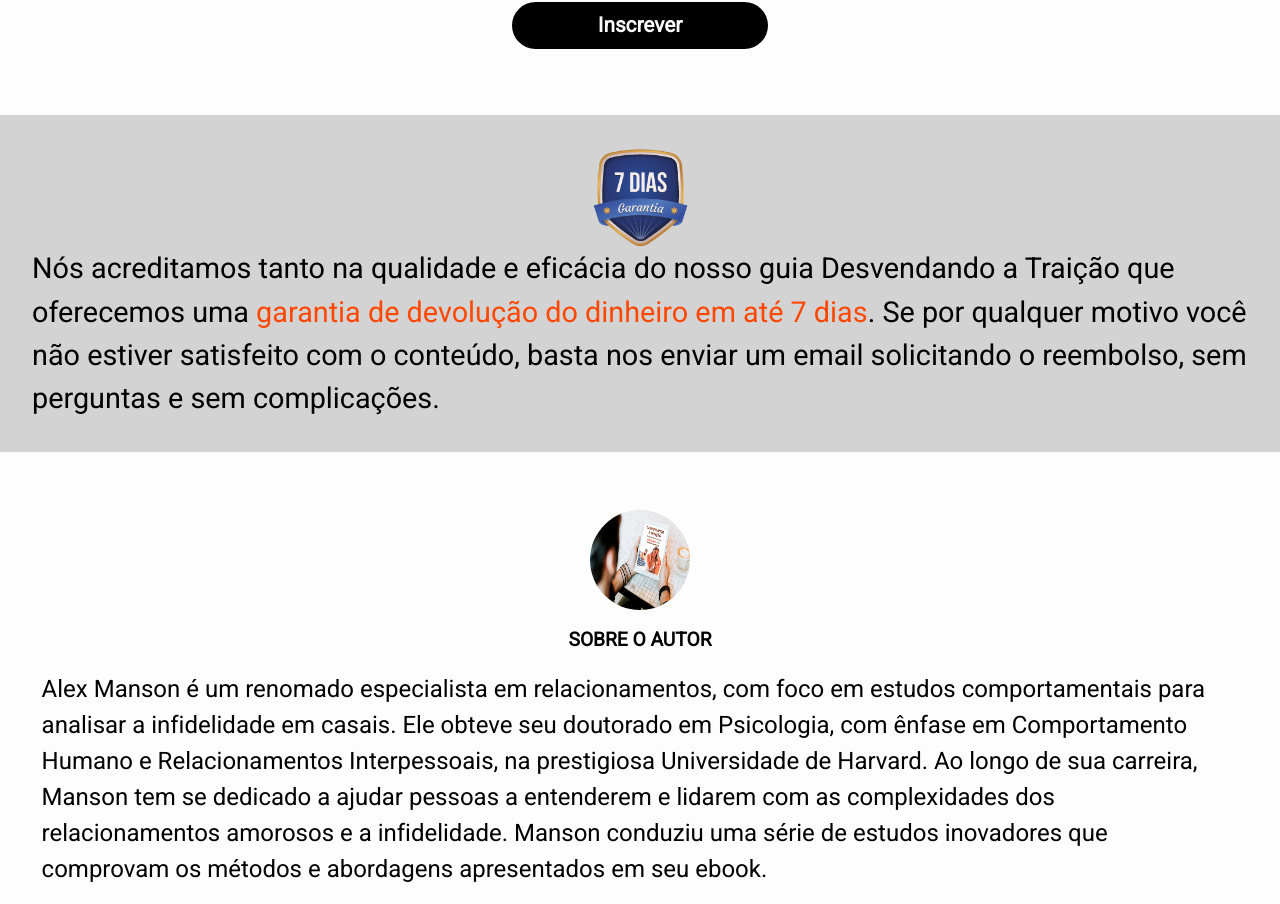
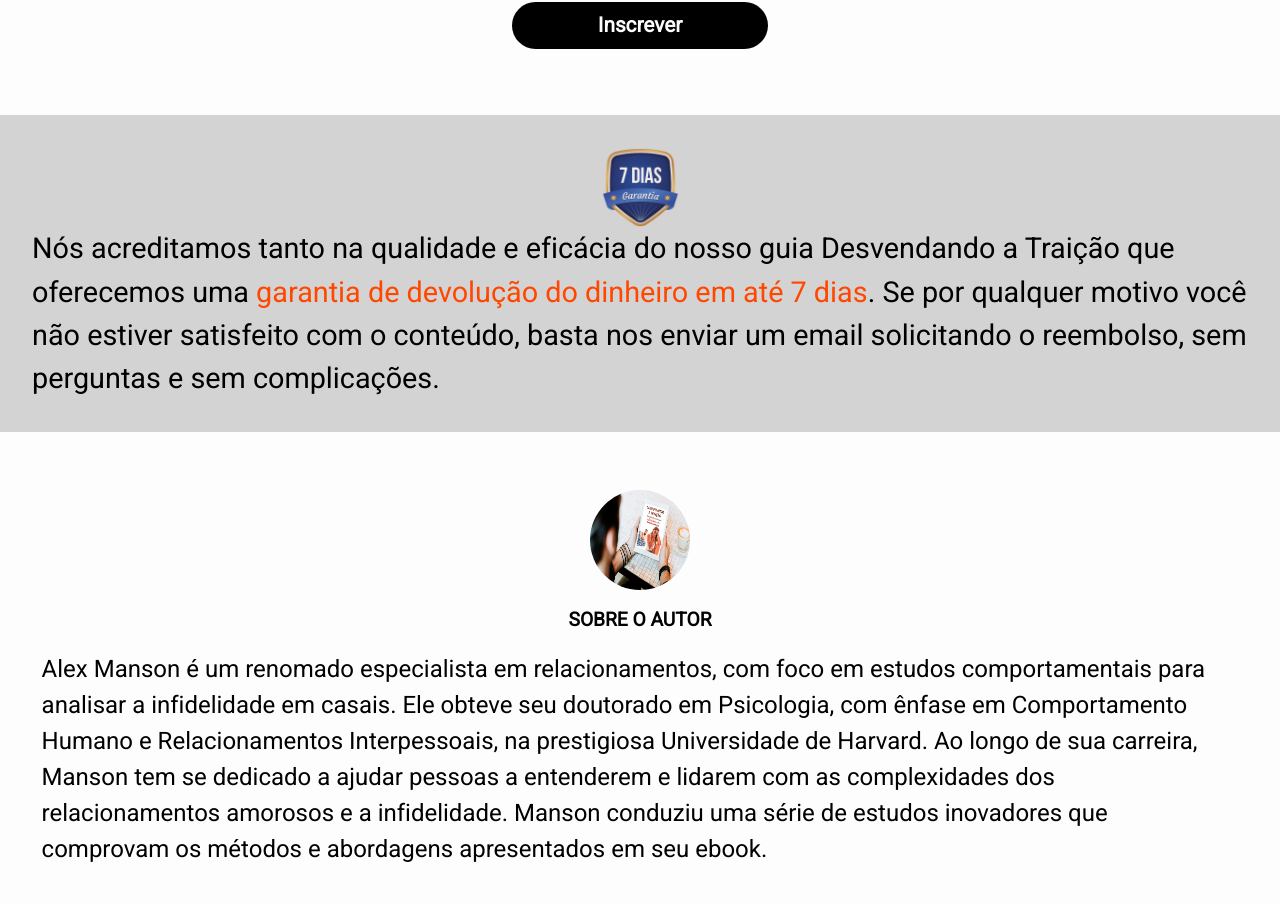
Before and after one commit to bcabreu/desvendando-a-traicao, a Next.js app: page / in a window 1280 px wide. Shown: the part 5596-6500 px from the top of the page. Built offline with nearby package versions, Linux system fonts and the light colour scheme.

Commit message:
Ajuste de imagem do autor

```diff
--- a/src/pages/index.tsx
+++ b/src/pages/index.tsx
@@ -177,8 +177,7 @@ export default function Home() {
             práticos e empáticos para lidar com a confiança quebrada, bem como
             estratégias para prevenir a<span> infidelidade</span> e fortalecer o
             relacionamento. Enfatizando a importância do autoconhecimento e da
-            comunicação eficaz, este guia;
-essencial é destinado a quem deseja
+            comunicação eficaz, este guia; essencial é destinado a quem deseja
             restaurar a confiança e a paz em seu relacionamento.
           </p>
         </div>
@@ -186,7 +185,12 @@ essencial é destinado a quem deseja
           <Formulario />
         </div>
         <div className={styles.guarantee}>
-          <Image src="/images/garantia.png" width={100} height={100} alt="Certificado de garantia"/>
+          <Image
+            src="/images/garantia.png"
+            width={80}
+            height={80}
+            alt="Certificado de garantia"
+          />
           {/* <h2 className={roboto.className}>Garantia de Satisfação Total</h2> */}
           <p className={roboto.className}>
             Nós acreditamos tanto na qualidade e eficácia do nosso guia
@@ -199,7 +203,7 @@ essencial é destinado a quem deseja
         </div>
 
         <div>
-        <AboutAuthor />
+          <AboutAuthor />
         </div>
 
         <div className={styles.call_for_action}>
```
